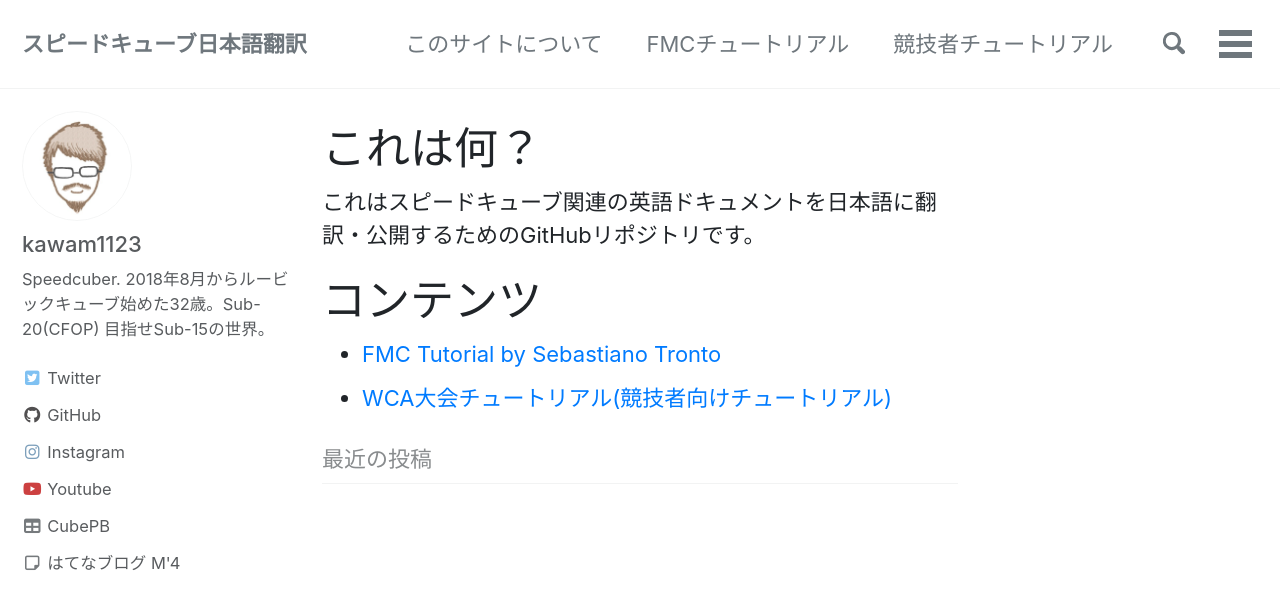
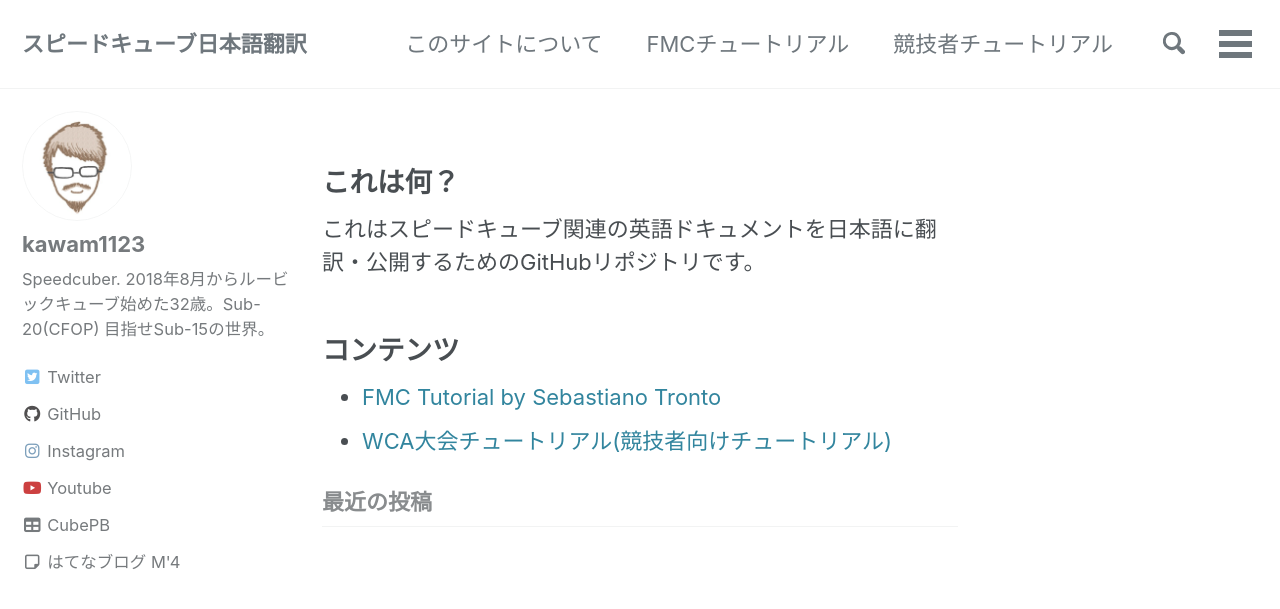
Before and after one commit to kawam1123/translation, a Jekyll site: the page built from index.html, in a window 1280 px wide and 900 px high. Shown: the top 609 px of the window. Built offline with Jekyll 4.4.1, drawn with Linux system fonts in a browser that asks for light colours; cached includes are drawn as plain includes; nearby versions of some CDN libraries; the list of posts is cut into pages by our own code.

Commit message:
Bootstrap追加

```diff
--- a/_includes/head.html
+++ b/_includes/head.html
@@ -11,12 +11,14 @@
   document.documentElement.className = document.documentElement.className.replace(/\bno-js\b/g, '') + ' js ';
 </script>
 
+<!-- Bootstrap 4.3.1 -->
+<link rel="stylesheet" href="https://stackpath.bootstrapcdn.com/bootstrap/4.3.1/css/bootstrap.min.css" integrity="sha384-ggOyR0iXCbMQv3Xipma34MD+dH/1fQ784/j6cY/iJTQUOhcWr7x9JvoRxT2MZw1T" crossorigin="anonymous">
 <!-- For all browsers -->
 <link rel="stylesheet" href="{{ '/assets/css/main.css' | relative_url }}">
 
 <!-- For Cubing Icon -->
 <link rel="stylesheet" href="/assets/css/cubing-icons.css">
-<link rel="stylesheet" href="https://stackpath.bootstrapcdn.com/bootstrap/4.3.1/css/bootstrap.min.css" integrity="sha384-ggOyR0iXCbMQv3Xipma34MD+dH/1fQ784/j6cY/iJTQUOhcWr7x9JvoRxT2MZw1T" crossorigin="anonymous">
+
 <!--[if IE]>
   <style>
     /* old IE unsupported flexbox fixes */
```
